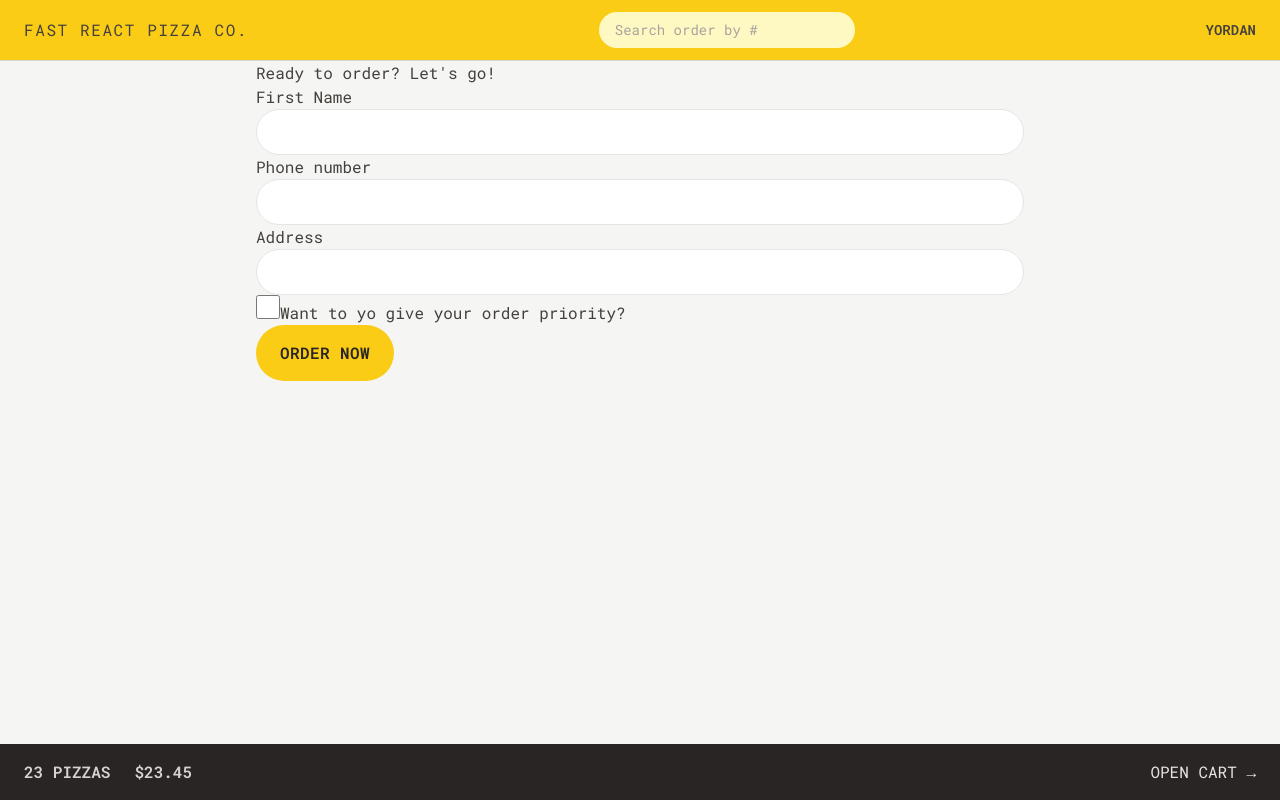
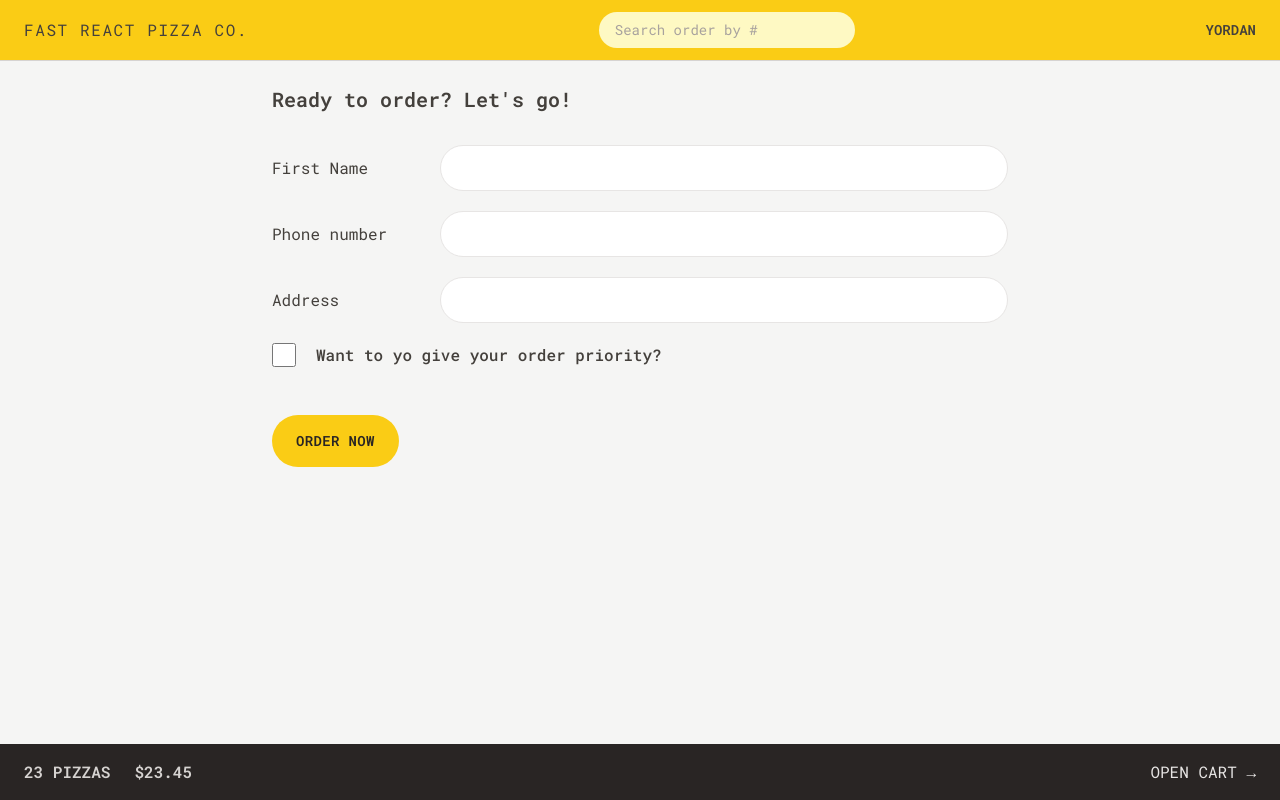
Before and after one commit to yordan-gergov01/Fast-React-Pizza, a React (Vite) app: page /order/new in a window 1280 px wide. Built offline with nearby package versions, Linux system fonts and the light colour scheme.

Commit message:
styling the order form

```diff
--- a/src/features/order/CreateOrder.jsx
+++ b/src/features/order/CreateOrder.jsx
@@ -42,31 +42,42 @@ function CreateOrder() {
   const cart = fakeCart;
 
   return (
-    <div>
-      <h2>Ready to order? Let&apos;s go!</h2>
+    <div className="px-4 py-6">
+      <h2 className="mb-8 text-xl font-semibold">
+        Ready to order? Let&apos;s go!
+      </h2>
 
       <Form method="POST">
-        <div>
-          <label>First Name</label>
-          <input className="input" type="text" name="customer" required />
+        <div className="mb-5 flex flex-col gap-2 sm:flex-row sm:items-center">
+          <label className="sm:basis-40">First Name</label>
+          <input className="input grow" type="text" name="customer" required />
         </div>
 
-        <div>
-          <label>Phone number</label>
-          <div>
-            <input className="input" type="tel" name="phone" required />
-          </div>
-          {formErrors?.phone && <p>{formErrors.phone}</p>}
-        </div>
-
-        <div>
-          <label>Address</label>
-          <div>
-            <input className="input" type="text" name="address" required />
+        <div className="mb-5 flex flex-col gap-2 sm:flex-row sm:items-center">
+          <label className="sm:basis-40">Phone number</label>
+          <div className="grow">
+            <input className="input w-full" type="tel" name="phone" required />
+            {formErrors?.phone && (
+              <p className="mt-2 rounded-md bg-red-100 p-2 text-xs text-red-700">
+                {formErrors.phone}
+              </p>
+            )}
           </div>
         </div>
 
-        <div>
+        <div className="mb-5 flex flex-col gap-2 sm:flex-row sm:items-center">
+          <label className="sm:basis-40">Address</label>
+          <div className="grow">
+            <input
+              className="input w-full"
+              type="text"
+              name="address"
+              required
+            />
+          </div>
+        </div>
+
+        <div className="mb-12 flex items-center gap-5">
           <input
             className="h-6 w-6 accent-yellow-400 focus:outline-none focus:ring focus:ring-yellow-400 md:px-6 md:py-3"
             type="checkbox"
@@ -75,7 +86,9 @@ function CreateOrder() {
             // value={withPriority}
             // onChange={(e) => setWithPriority(e.target.checked)}
           />
-          <label htmlFor="priority">Want to yo give your order priority?</label>
+          <label htmlFor="priority" className="font-medium">
+            Want to yo give your order priority?
+          </label>
         </div>
 
         <div>
--- a/src/index.css
+++ b/src/index.css
@@ -4,7 +4,7 @@
 
 @layer components {
   .input {
-    @apply w-full rounded-full border border-stone-200 px-4 py-2 text-sm transition-all duration-300 placeholder:text-stone-400 focus:outline-none focus:ring focus:ring-yellow-400 focus:ring-offset-2 md:px-6 md:py-3;
+    @apply rounded-full border border-stone-200 px-4 py-2 text-sm transition-all duration-300 placeholder:text-stone-400 focus:outline-none focus:ring focus:ring-yellow-400 focus:ring-offset-2 md:px-6 md:py-3;
   }
 
   /* https://dev.to/afif/i-made-100-css-loaders-for-your-next-project-4eje */
--- a/src/ui/Button.jsx
+++ b/src/ui/Button.jsx
@@ -2,13 +2,13 @@ import { Link } from "react-router-dom";
 
 function Button({ children, disabled, to, type }) {
   const base =
-    "inline-block rounded-full bg-yellow-400 font-semibold uppercase tracking-wide text-stone-800 transition-colors duration-300 hover:bg-yellow-300 focus:bg-yellow-300 focus:outline-none focus:ring focus:ring-yellow-300 focus:ring-offset-2 disabled:cursor-not-allowed ";
+    "inline-block text-sm rounded-full bg-yellow-400 font-semibold uppercase tracking-wide text-stone-800 transition-colors duration-300 hover:bg-yellow-300 focus:bg-yellow-300 focus:outline-none focus:ring focus:ring-yellow-300 focus:ring-offset-2 disabled:cursor-not-allowed ";
 
   const styles = {
     primary: base + " px-4 py-3 md:px-6 md:py-4",
     small: base + " px-4 py-2 md:px-5 md:py-2.5 text-xs",
     secondary:
-      "inline-block rounded-full border-2 px-4 py-2.5 md:px-6 md:py-3.5 border-stone-300 font-semibold uppercase tracking-wide text-stone-400 hover:text-stone-800 transition-colors duration-300 hover:bg-stone-300 focus:text-stone-800 focus:bg-stone-200 focus:outline-none focus:ring focus:ring-stone-200 focus:ring-offset-2 disabled:cursor-not-allowed ",
+      "inline-block text-sm rounded-full border-2 px-4 py-2.5 md:px-6 md:py-3.5 border-stone-300 font-semibold uppercase tracking-wide text-stone-400 hover:text-stone-800 transition-colors duration-300 hover:bg-stone-300 focus:text-stone-800 focus:bg-stone-200 focus:outline-none focus:ring focus:ring-stone-200 focus:ring-offset-2 disabled:cursor-not-allowed ",
   };
 
   if (to)
```
Also changed, not shown: index.html (+5 -2 lines).
